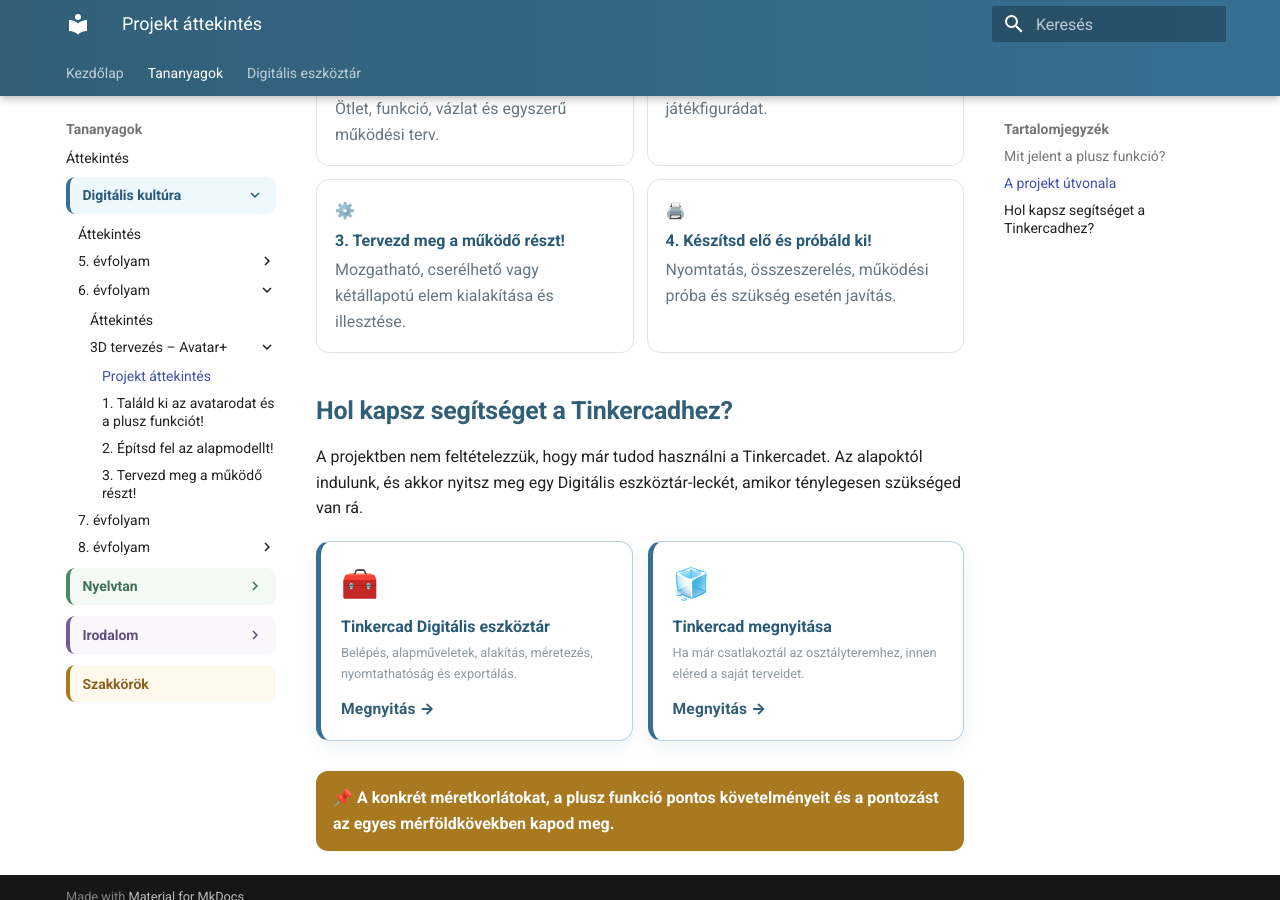
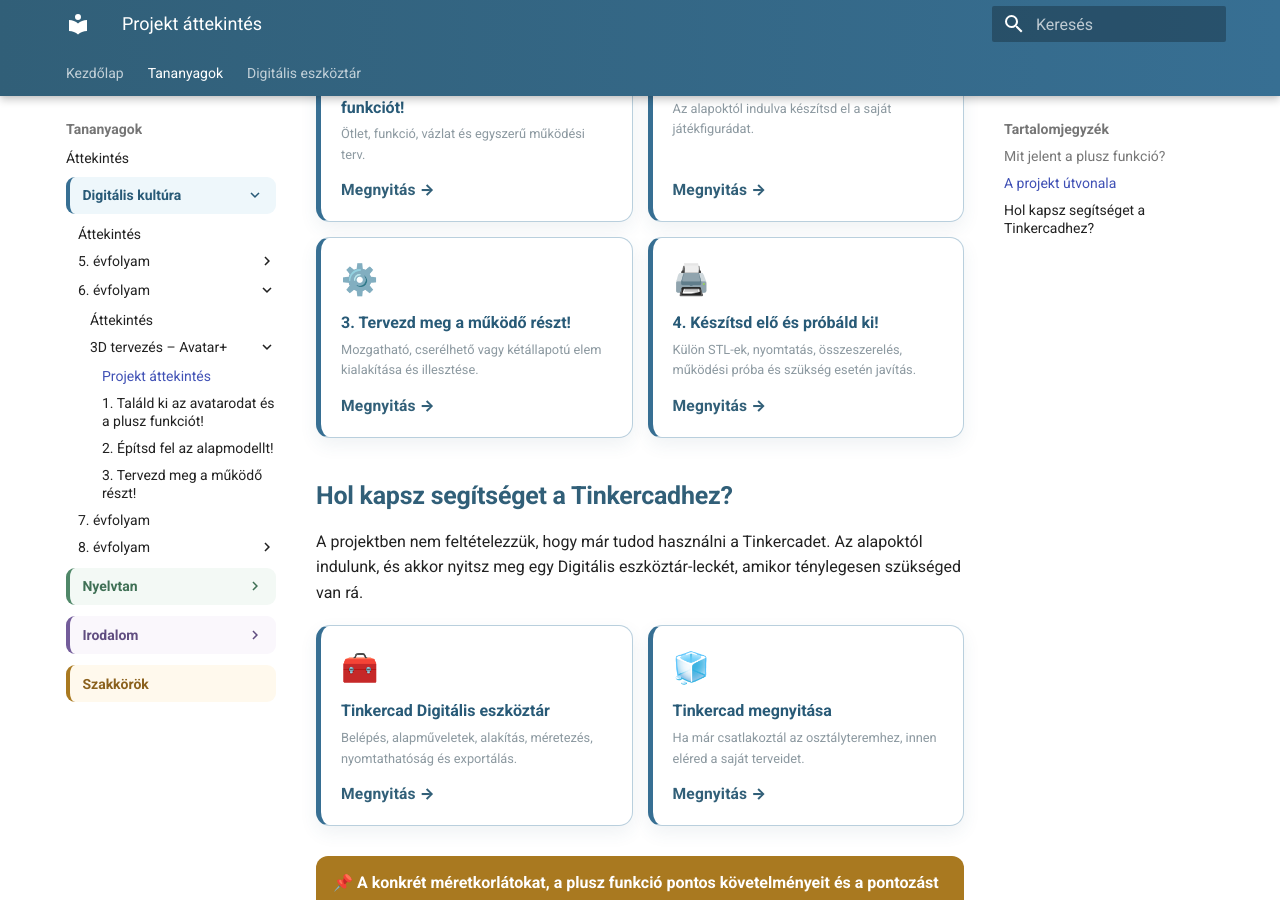
Before and after one commit to bsuszter/digitalis-eszkoztar, an MkDocs documentation site: the page built from docs/tananyagok/digitalis-kultura/6-evfolyam/3d-avatar-plusz/index.md, in a window 1280 px wide and 900 px high, scrolled down 2449 px. Built offline with MkDocs 1.6.1 and Material for MkDocs 9.7.7, drawn with Linux system fonts in a browser that asks for light colours.

Commit message:
Aktív linkekké teszi az Avatar+ mérföldköveket

```diff
--- a/docs/tananyagok/digitalis-kultura/6-evfolyam/3d-avatar-plusz/index.md
+++ b/docs/tananyagok/digitalis-kultura/6-evfolyam/3d-avatar-plusz/index.md
@@ -52,11 +52,23 @@ Nem kell bonyolult szerkezetet készítened. Olyan megoldást keress, amelynek <
 
 ## A projekt útvonala
 
-<div class="idea-grid">
-  <div class="idea-card">💡 <strong>1. Találd ki az avatarodat és a plusz funkciót!</strong><span>Ötlet, funkció, vázlat és egyszerű működési terv.</span></div>
-  <div class="idea-card">🧱 <strong>2. Építsd fel az alapmodellt!</strong><span>Az alapoktól indulva készítsd el a saját játékfigurádat.</span></div>
-  <div class="idea-card">⚙️ <strong>3. Tervezd meg a működő részt!</strong><span>Mozgatható, cserélhető vagy kétállapotú elem kialakítása és illesztése.</span></div>
-  <div class="idea-card">🖨️ <strong>4. Készítsd elő és próbáld ki!</strong><span>Nyomtatás, összeszerelés, működési próba és szükség esetén javítás.</span></div>
+<div class="related-grid">
+  <a href="01-talald-ki-az-avatarod-es-a-funkciot/">
+    <span class="related-icon">💡</span>
+    <span class="related-text"><strong>1. Találd ki az avatarodat és a plusz funkciót!</strong><small>Ötlet, funkció, vázlat és egyszerű működési terv.</small></span>
+  </a>
+  <a href="02-epitsd-fel-az-alapmodellt/">
+    <span class="related-icon">🧱</span>
+    <span class="related-text"><strong>2. Építsd fel az alapmodellt!</strong><small>Az alapoktól indulva készítsd el a saját játékfigurádat.</small></span>
+  </a>
+  <a href="03-tervezd-meg-a-mukodo-reszt/">
+    <span class="related-icon">⚙️</span>
+    <span class="related-text"><strong>3. Tervezd meg a működő részt!</strong><small>Mozgatható, cserélhető vagy kétállapotú elem kialakítása és illesztése.</small></span>
+  </a>
+  <a href="04-keszitsd-elo-es-probald-ki/">
+    <span class="related-icon">🖨️</span>
+    <span class="related-text"><strong>4. Készítsd elő és próbáld ki!</strong><small>Külön STL-ek, nyomtatás, összeszerelés, működési próba és szükség esetén javítás.</small></span>
+  </a>
 </div>
 
 ## Hol kapsz segítséget a Tinkercadhez?
```
